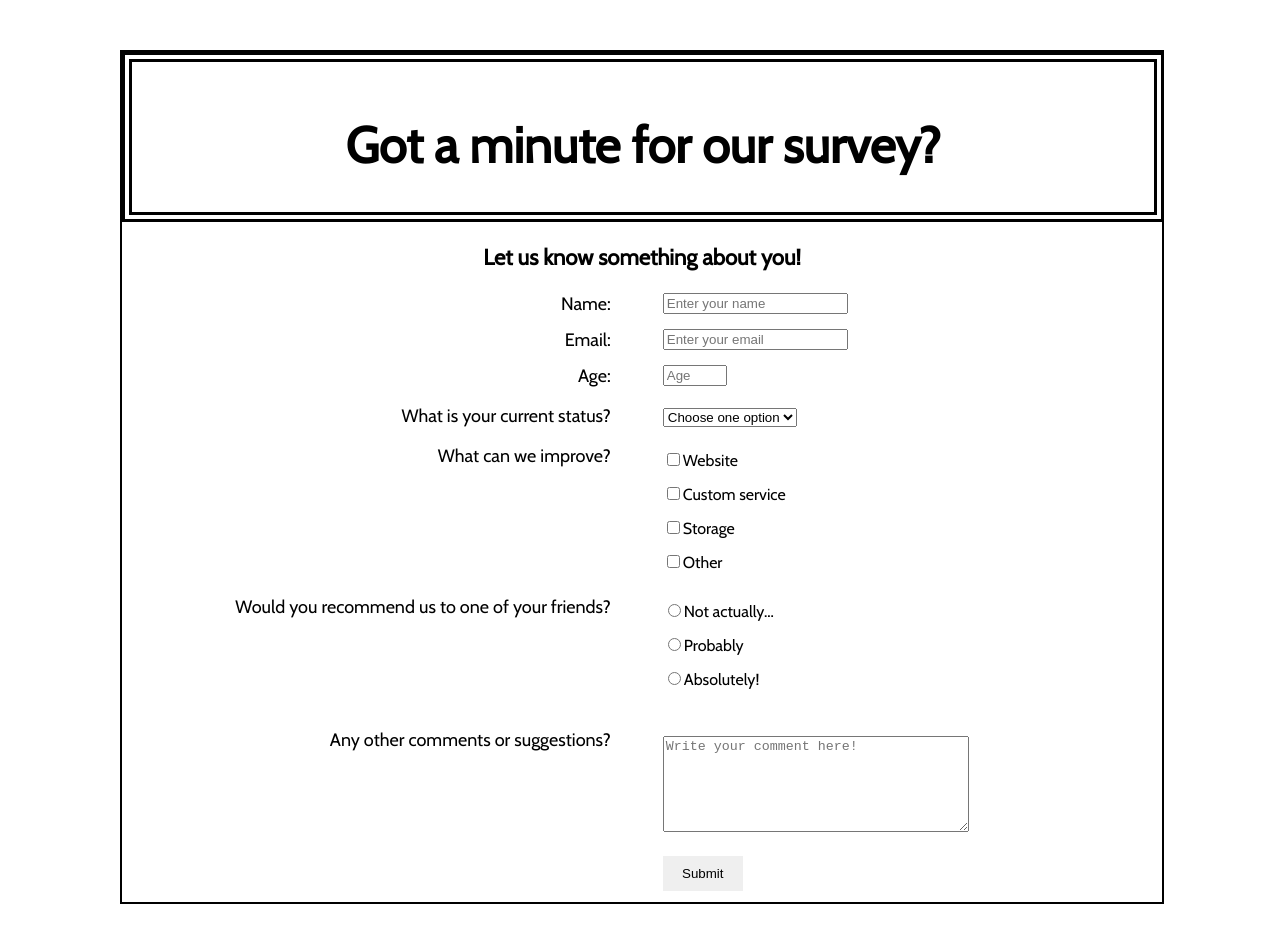
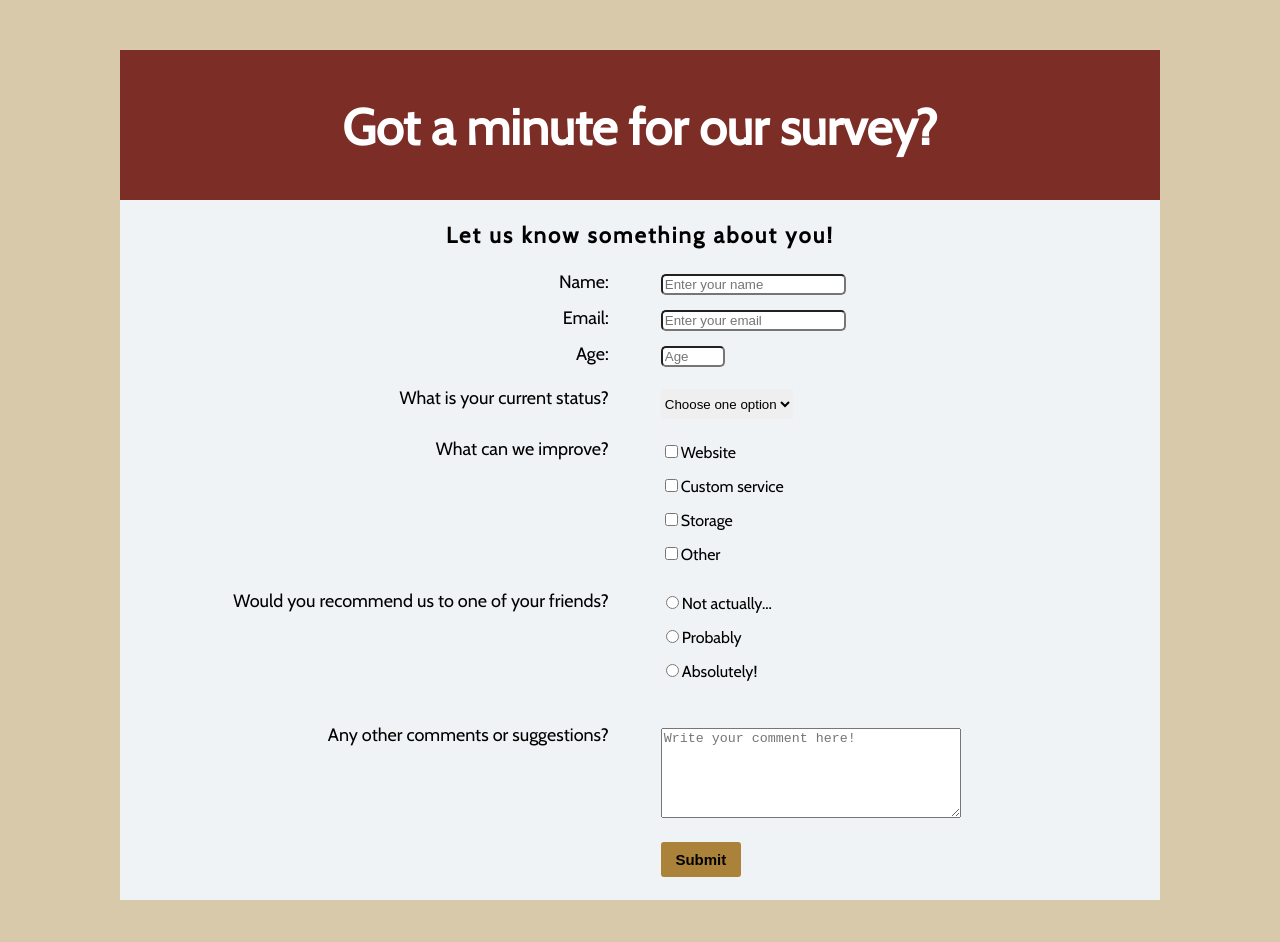
Before and after one commit to jurektomasello/survey-form, a plain HTML site: page index.html in a window 1280 px wide. Drawn offline with nearby package versions, Linux system fonts and the light colour scheme.

Commit message:
Page completed, final tweaks added

```diff
--- a/index.html
+++ b/index.html
@@ -24,7 +24,7 @@
           <label id="number-label">Age:</label>
         </div>
 
-        <p>What is your current status?</p>
+        <p id="current-status">What is your current status?</p>
         <p>What can we improve?</p>
 
         <div class="divider"></div>
--- a/style.css
+++ b/style.css
@@ -1,25 +1,30 @@
+* {
+  box-sizing: border-box;
+}
+
 body {
+  background-color: #D7C9AA;
   margin: 50px 120px;
   font-family: Cabin, "sans-serif";
-  min-width: 610px;
+  min-width: 620px;
 }
 
 #main {
+  background-color: #F0F3F5;
   width: 100%;
   height: 850px;
   max-width: 100%;
-  border: 2px solid black;
 }
 
 #header {
-  width: 98.3%;
+  width: 100%;
   height: 150px;
-  background: white;
-  border: 10px double black;
+  background-color: #7B2D26;
 }
 
 #title {
-  line-height: 100px;
+  color: white;
+  line-height: 155px;
   text-align: center;
   font-size: 50px;
 }
@@ -28,6 +33,7 @@ body {
   text-align: center;
   font-size: 22px;
   font-weight: bold;
+  letter-spacing: 0.1em;
 }
 
 label {
@@ -38,6 +44,11 @@ label:nth-child(-n + 2) {
   padding-bottom: 14px;
 }
 
+#current-status {
+  margin-top: 22px;
+  margin-bottom: 29px;
+}
+
 .left-side {
   width: 47%;
   text-align: right;
@@ -46,21 +57,25 @@ label:nth-child(-n + 2) {
 }
 
 .right-side {
+  padding-top: 3px;
   margin-top: 0;
   margin-left: 52%;
 }
 
 .divider {
-  height: 93px;
+  height: 94px;
 }
 
 input {
   display: block;
   margin-bottom: 15px;
+  border-radius: 5px;
 }
 
 #dropdown {
   margin-top: 7px;
+  border: none;
+  height: 30px;
 }
 
 .inline-field input,
@@ -83,7 +98,7 @@ textarea {
   width: 300px;
   height: 90px;
   max-width: 100%;
-  max-height: 100%;
+  max-height: 114px;
 }
 
 #submit {
@@ -91,5 +106,9 @@ textarea {
   width: 80px;
   height: 35px;
   border: none;
-
+  border-radius: 3px;
+  background-color: #AA8239;
+  font-size: 15px;
+  font-weight: bold;
+  cursor: pointer;
 }
```
